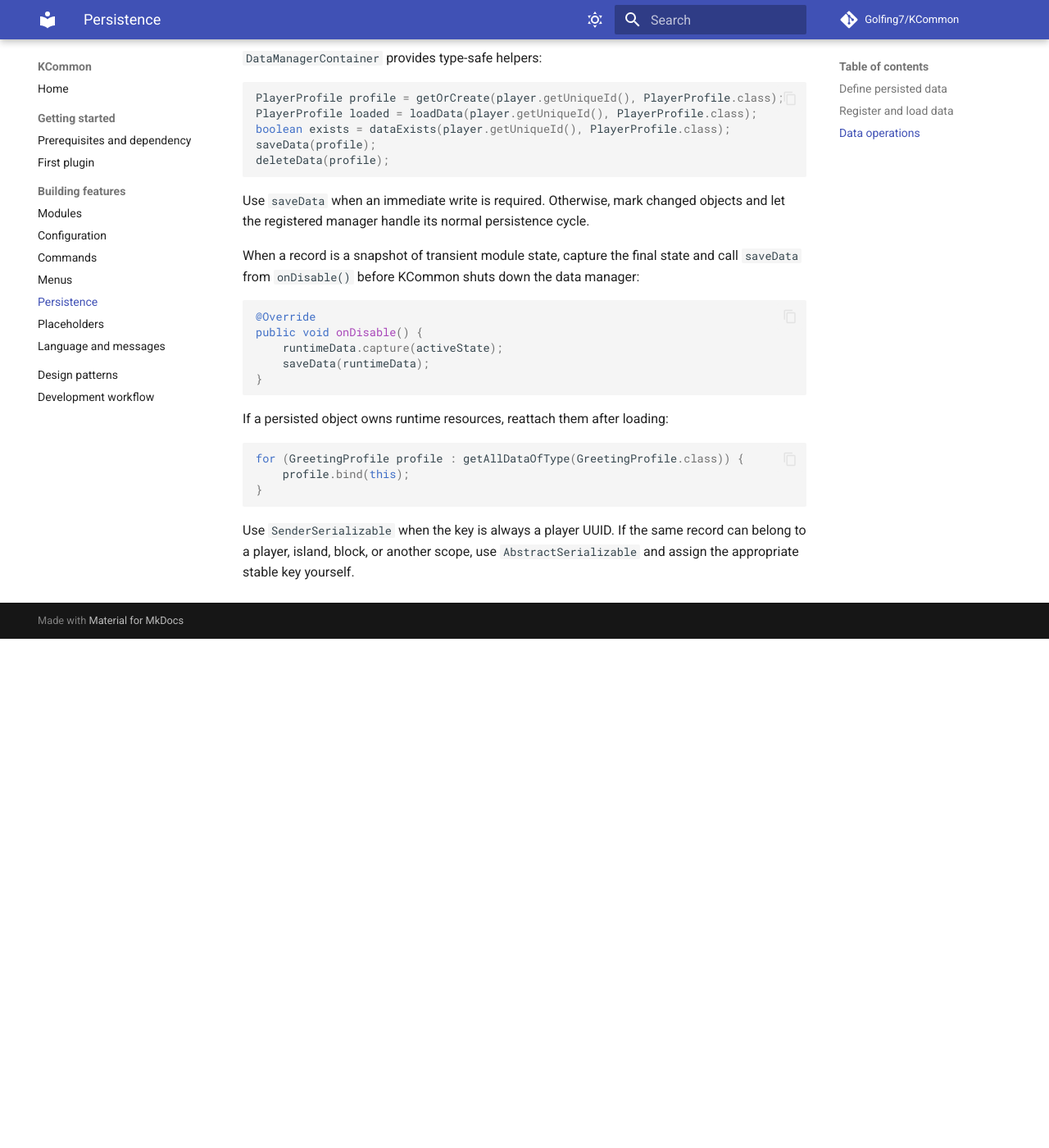
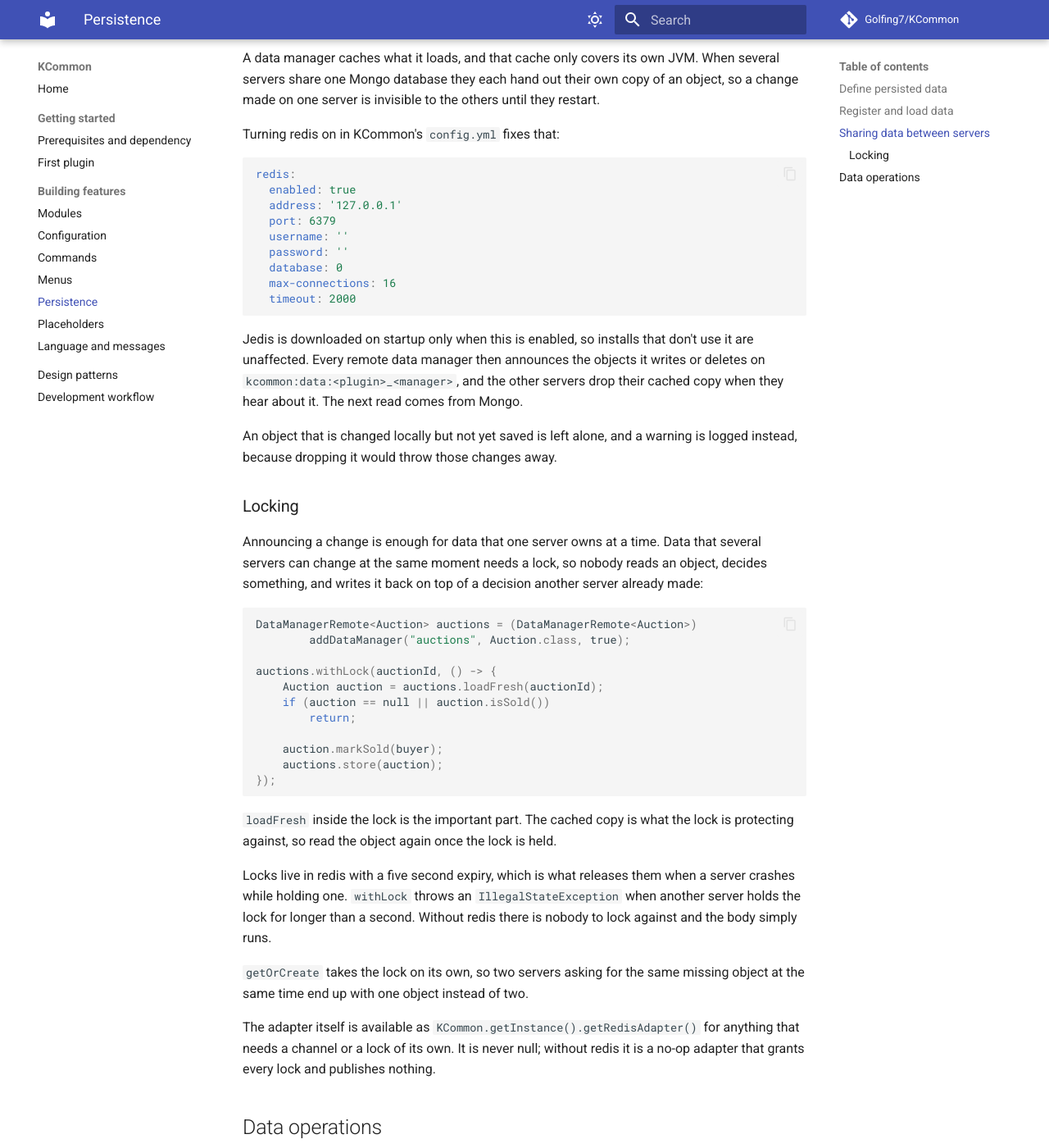
Before and after one commit to Golfing7/KCommon, an MkDocs documentation site: the page built from docs/features/persistence.md, in a window 1280 px wide and 1400 px high, scrolled down 1550 px. Shown: the whole window at 82% size. Built offline with MkDocs 1.6.1 and Material for MkDocs 9.7.7, drawn with Linux system fonts in a browser that asks for light colours; comment, search, counter and statistics services are not loaded; before the commit the page ends 2329 px from its top, so only the background shows below that.

Commit message:
Remaining files

````diff
--- a/docs/features/persistence.md
+++ b/docs/features/persistence.md
@@ -69,6 +69,72 @@ addDataManager("player-profiles", PlayerProfile.class, true);
 Only use the remote manager when MongoDB is configured and available in the
 runtime environment.
 
+## Sharing data between servers
+
+A data manager caches what it loads, and that cache only covers its own JVM.
+When several servers share one Mongo database they each hand out their own copy
+of an object, so a change made on one server is invisible to the others until
+they restart.
+
+Turning redis on in KCommon's `config.yml` fixes that:
+
+```yaml
+redis:
+  enabled: true
+  address: '127.0.0.1'
+  port: 6379
+  username: ''
+  password: ''
+  database: 0
+  max-connections: 16
+  timeout: 2000
+```
+
+Jedis is downloaded on startup only when this is enabled, so installs that
+don't use it are unaffected. Every remote data manager then announces the
+objects it writes or deletes on `kcommon:data:<plugin>_<manager>`, and the other
+servers drop their cached copy when they hear about it. The next read comes
+from Mongo.
+
+An object that is changed locally but not yet saved is left alone, and a warning
+is logged instead, because dropping it would throw those changes away.
+
+### Locking
+
+Announcing a change is enough for data that one server owns at a time. Data that
+several servers can change at the same moment needs a lock, so nobody reads an
+object, decides something, and writes it back on top of a decision another
+server already made:
+
+```java
+DataManagerRemote<Auction> auctions = (DataManagerRemote<Auction>)
+        addDataManager("auctions", Auction.class, true);
+
+auctions.withLock(auctionId, () -> {
+    Auction auction = auctions.loadFresh(auctionId);
+    if (auction == null || auction.isSold())
+        return;
+
+    auction.markSold(buyer);
+    auctions.store(auction);
+});
+```
+
+`loadFresh` inside the lock is the important part. The cached copy is what the
+lock is protecting against, so read the object again once the lock is held.
+
+Locks live in redis with a five second expiry, which is what releases them when
+a server crashes while holding one. `withLock` throws an `IllegalStateException`
+when another server holds the lock for longer than a second. Without redis
+there is nobody to lock against and the body simply runs.
+
+`getOrCreate` takes the lock on its own, so two servers asking for the same
+missing object at the same time end up with one object instead of two.
+
+The adapter itself is available as `KCommon.getInstance().getRedisAdapter()` for
+anything that needs a channel or a lock of its own. It is never null; without
+redis it is a no-op adapter that grants every lock and publishes nothing.
+
 ## Data operations
 
 `DataManagerContainer` provides type-safe helpers:
````
Also changed, not shown: AGENTS.md (+13 -0 lines), 1 other file.
